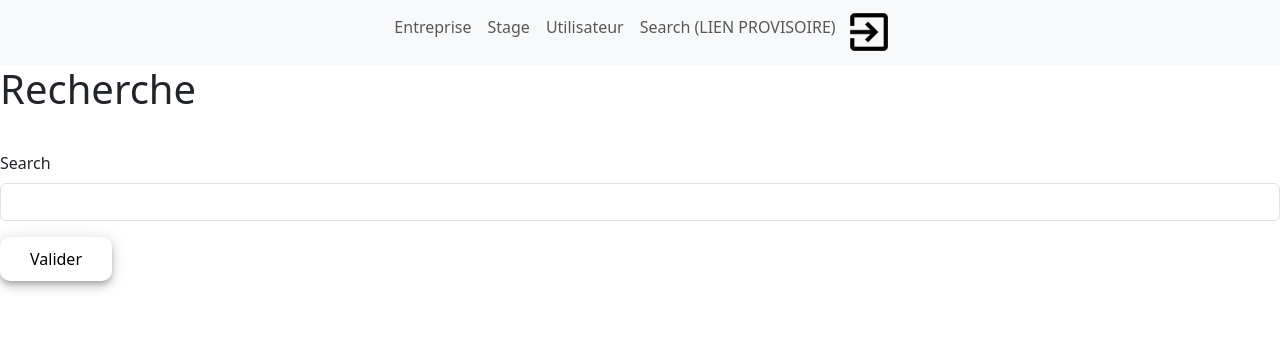
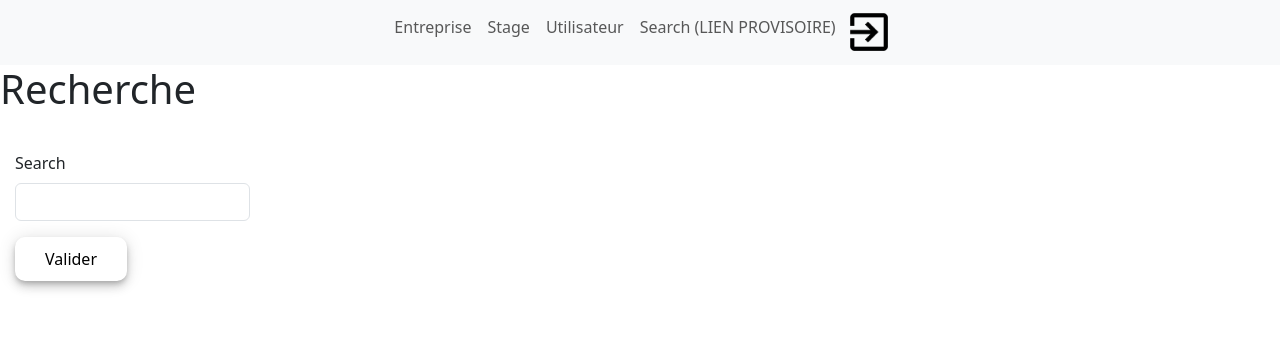
Before and after one commit to ProjetBDH/GestionStage, a Symfony app: template templates/search/index.html.twig in a window 1280 px wide. Shown: the part 201-554 px from the top of the page. Run offline with Twig, Linux system fonts and the light colour scheme; the template is opened without the code that fills it, so the values that code supplies are empty; form fields are guessed from the names that the template uses; some libraries are stand-ins or nearby versions.

Commit message:
Fix style search form

```diff
--- a/src/Form/SearchType.php
+++ b/src/Form/SearchType.php
@@ -15,7 +15,8 @@ class SearchType extends AbstractType
             ->add('search', TextType::class, [
                 'label' => 'Rechercher :',
                 'attr' => [
-                    'placeholder' => 'Faite votre recherche ici...'
+                    'placeholder' => 'Faite votre recherche ici...',
+                    'class' => 'form-control'
                 ]
             ]);
     }
--- a/templates/search/index.html.twig
+++ b/templates/search/index.html.twig
@@ -5,14 +5,15 @@
 {% block body %}
     <h1>Recherche</h1>
 
+
         {{ form_start(searchForm) }}
+    <div class="form-group" style="width: 250px;padding-left: 15px;">
         {{ form_row(searchForm.search) }}
         <button class="boutton">{{ button_label|default('Valider') }}</button>
+    </div>
         {{ form_end(searchForm) }}
 
-    <br>
-    <br>
-    <br>
+
     {% if results %}
         <h2>Résultats de la recherche</h2>
         <br>
```
Lines whose indentation alone changed are shown as unchanged.
